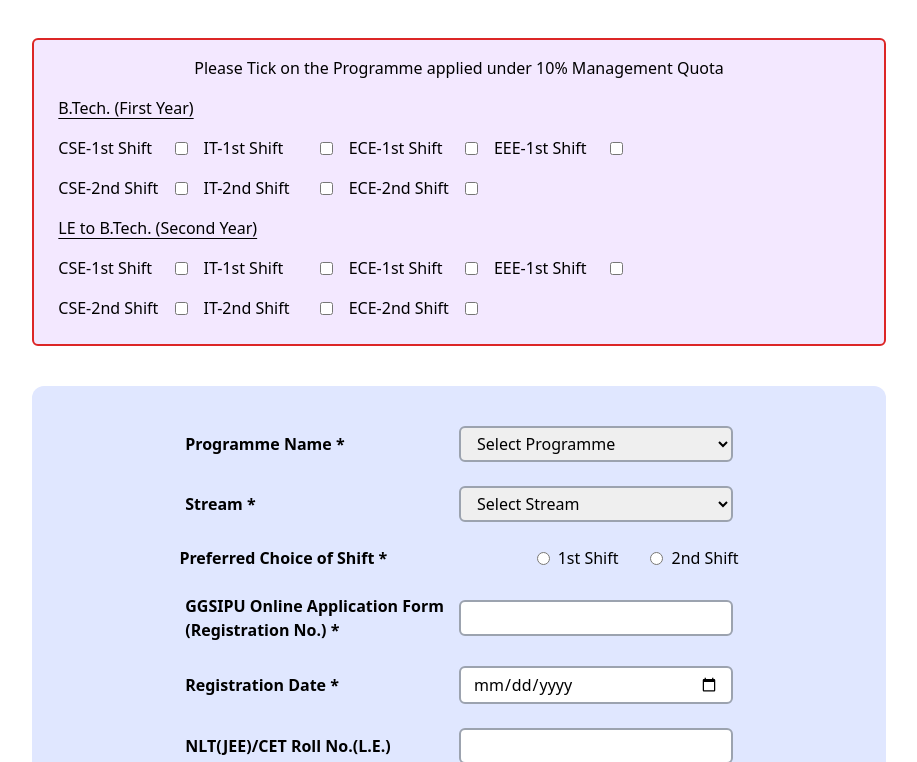
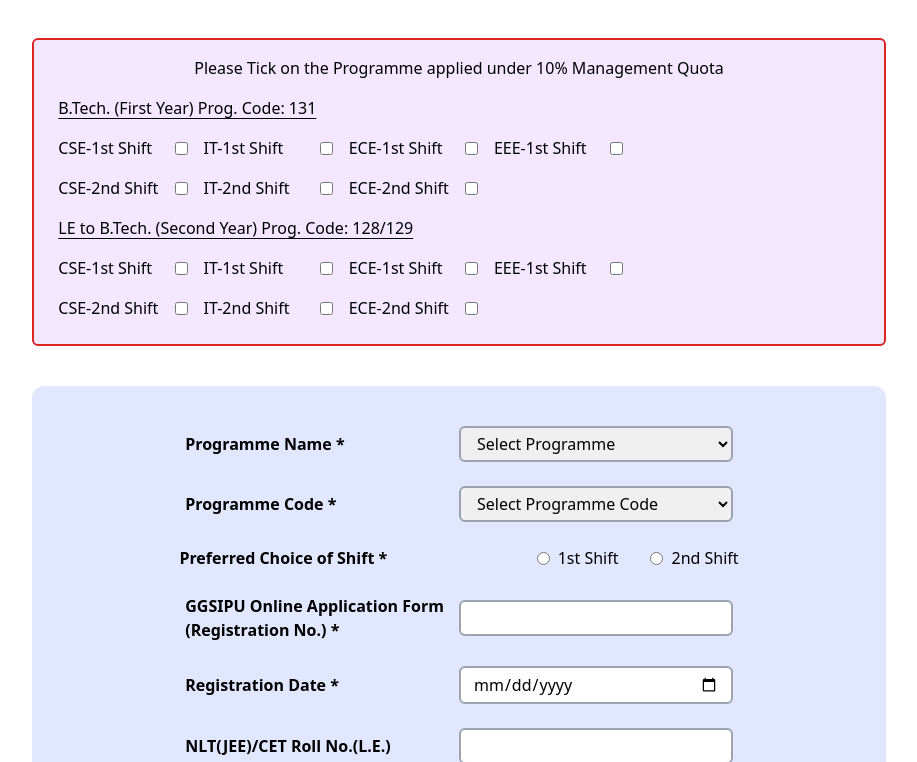
Before and after one commit to NikhilCode12/msit-management, a Next.js app: page /student.register.portal in a window 1280 px wide. Shown: the part 718-1480 px from the top of the page, without its empty margins (181-1098 px from the left). Built offline with nearby package versions, Linux system fonts and the light colour scheme.

Commit message:
fix: minor style changes

```diff
--- a/app/faculty.login.portal/page.js
+++ b/app/faculty.login.portal/page.js
@@ -417,7 +417,7 @@
             </p>
             <div className="w-full flex flex-col items-start">
               <h2 className="underline underline-offset-4">
-                {"B.Tech. (First Year)"}
+                {"B.Tech. (First Year) Prog. Code: 131"}
               </h2>
               <div className="grid grid-cols-4 gap-4 mt-4 text-md">
                 <div className="flex justify-between items-center gap-4">
@@ -494,7 +494,7 @@
             </div>
             <div className="w-full flex flex-col items-start">
               <h2 className="underline underline-offset-4">
-                {"LE to B.Tech. (Second Year)"}
+                {"LE to B.Tech. (Second Year) Prog. Code: 128/129"}
               </h2>
               <div className="grid grid-cols-4 gap-4 mt-4 text-md">
                 <div className="flex justify-between items-center gap-4">
@@ -616,14 +616,17 @@
                 {studentData.programmeName}
               </div>
             </div>
-            {/* Stream */}
+            {/* Programme Code */}
             <div className="w-full flex justify-center items-center">
-              <label htmlFor="stream" className="text-md w-1/3 font-semibold">
-                {"Stream *"}
+              <label
+                htmlFor="programme_code"
+                className="text-md w-1/3 font-semibold"
+              >
+                {"Programme Code *"}
               </label>
               <div
-                name="stream"
-                id="stream"
+                name="programme_code"
+                id="programme_code"
                 className="py-1 px-3 w-1/3 border-2 rounded-md border-gray-400 outline-none text-md"
               >
                 {studentData.stream}
@@ -1313,7 +1316,7 @@
                     className="w-2/3 text-left text-md font-medium"
                   >
                     {
-                      "Attached 12th Marksheet & Passing Certificate Google Drive Link (Anyone with the link)."
+                      "Attached 12th Marksheet & Passing Certificate (Both sides - Front & Back) Google Drive Link (Anyone with the link)."
                     }{" "}
                   </label>
                   {studentData.marksheet_12 ? (
@@ -1454,7 +1457,7 @@
                 </div>
 
                 <h2 className="text-md font-medium my-2 underline underline-offset-2">
-                  {"Aggregate"}
+                  {"Aggregate (Total of all 3 years)"}
                 </h2>
                 <div className="w-[75%] flex justify-center gap-6 items-center">
                   {/* Total Marks, Marks Obtained and Percentage Aggregate */}
@@ -1510,9 +1513,9 @@
             <div className="flex flex-col items-start gap-4 text-md font-medium text-center mb-4 bg-purple-100 border-2 border-red-600 rounded-md w-[90%] px-6 py-6">
               <p>
                 {"* Deposit"}{" "}
-                <span className="font-bold">{" Rs. 5000/- "}</span>{" "}
+                <span className="font-bold">{" Rs. 10,000/- "}</span>{" "}
                 {
-                  "as registration charges (Non-Refundable) to MSIT, either through NEFT/RTGS."
+                  "as registration and processing fees (Non-Refundable) to MSIT, either through NEFT/RTGS."
                 }
               </p>
               <h2 className="text-md font-bold underline underline-offset-2">
--- a/app/student.register.portal/page.js
+++ b/app/student.register.portal/page.js
@@ -279,11 +279,12 @@
 
   const streamOptions = useMemo(
     () => [
-      { value: "", label: "Select Stream" },
-      { value: "CSE", label: "CSE" },
-      { value: "IT", label: "IT" },
-      { value: "ECE", label: "ECE" },
-      { value: "EEE", label: "EEE" },
+      { value: "", label: "Select Programme Code" },
+      { value: "B.Tech (First Year): 131", label: "B.Tech (First Year): 131" },
+      {
+        value: "L.E to B.Tech (Second Year): 128/129",
+        label: "L.E to B.Tech (Second Year): 128/129",
+      },
     ],
     []
   );
@@ -549,7 +550,7 @@
               </p>
               <div className="w-full flex flex-col items-start">
                 <h2 className="underline underline-offset-4">
-                  {"B.Tech. (First Year)"}
+                  {"B.Tech. (First Year) Prog. Code: 131"}
                 </h2>
                 <div className="grid grid-cols-4 gap-4 mt-4 text-md">
                   <div className="flex justify-between items-center gap-4">
@@ -619,7 +620,7 @@
               </div>
               <div className="w-full flex flex-col items-start">
                 <h2 className="underline underline-offset-4">
-                  {"LE to B.Tech. (Second Year)"}
+                  {"LE to B.Tech. (Second Year) Prog. Code: 128/129"}
                 </h2>
                 <div className="grid grid-cols-4 gap-4 mt-4 text-md">
                   <div className="flex justify-between items-center gap-4">
@@ -718,17 +719,17 @@
                     ))}
                   </select>
                 </div>
-                {/* Stream */}
+                {/* Programme Code */}
                 <div className="w-full flex justify-center items-center">
                   <label
-                    htmlFor="stream"
+                    htmlFor="programme_code"
                     className="text-md w-1/3 font-semibold"
                   >
-                    {"Stream *"}
+                    {"Programme Code *"}
                   </label>
                   <select
-                    name="stream"
-                    id="stream"
+                    name="programme_code"
+                    id="programme_code"
                     className="py-1 px-3 w-1/3 border-2 rounded-md border-gray-400 outline-none text-md"
                     onChange={handleStreamSelect}
                     value={stream}
@@ -1815,7 +1816,9 @@
                         htmlFor="12th_marksheet_upload"
                         className="w-2/3 text-left text-md font-medium"
                       >
-                        {"Please attach 12th Marksheet & Passing Certificate."}{" "}
+                        {
+                          "Please attach 12th Marksheet & Passing Certificate (Both sides - Front & Back)."
+                        }{" "}
                       </label>
                       <input
                         type="text"
@@ -2045,7 +2048,7 @@
 
                   {/* Aggregate */}
                   <h2 className="text-md font-medium my-2 underline underline-offset-2">
-                    {"Aggregate"}
+                    {"Aggregate (Total of all 3 years)"}
                   </h2>
                   <div className="w-[75%] flex justify-center gap-6 items-center">
                     {/* Total Marks, Marks Obtained and Percentage Aggregate */}
@@ -2120,11 +2123,12 @@
               {/* Payment Component */}
               <div className="w-full flex flex-col justify-center items-center gap-6">
                 <div className="flex flex-col items-start gap-4 text-md font-medium text-center mb-4 bg-purple-100 border-2 border-red-600 rounded-md w-[90%] px-6 py-6">
-                  <p>
-                    {"* Deposit"}{" "}
-                    <span className="font-bold">{" Rs. 5000/- "}</span>{" "}
+                  <p className="text-left">
+                    {"* Deposit"}
+                    {""}
+                    <span className="font-bold">{" Rs. 10,000/- "}</span>{" "}
                     {
-                      "as registration charges (Non-Refundable) to MSIT, either through NEFT/RTGS."
+                      "as registration and processing fees (Non-Refundable) to MSIT, either through NEFT/RTGS."
                     }
                   </p>
                   <h2 className="text-md font-bold underline underline-offset-2">
@@ -2288,14 +2292,6 @@
                   className=" text-green-600 hover:text-green-700 active:text-green-600"
                 >
                   {"www.msit.in"}
-                </Link>{" "}
-                {" or visit "}{" "}
-                <Link
-                  href={"https://www.ipu.ac.in"}
-                  target="_blank"
-                  className=" text-green-600 hover:text-green-700 active:text-green-600"
-                >
-                  {"www.ipu.ac.in"}
                 </Link>
               </p>
 
```
